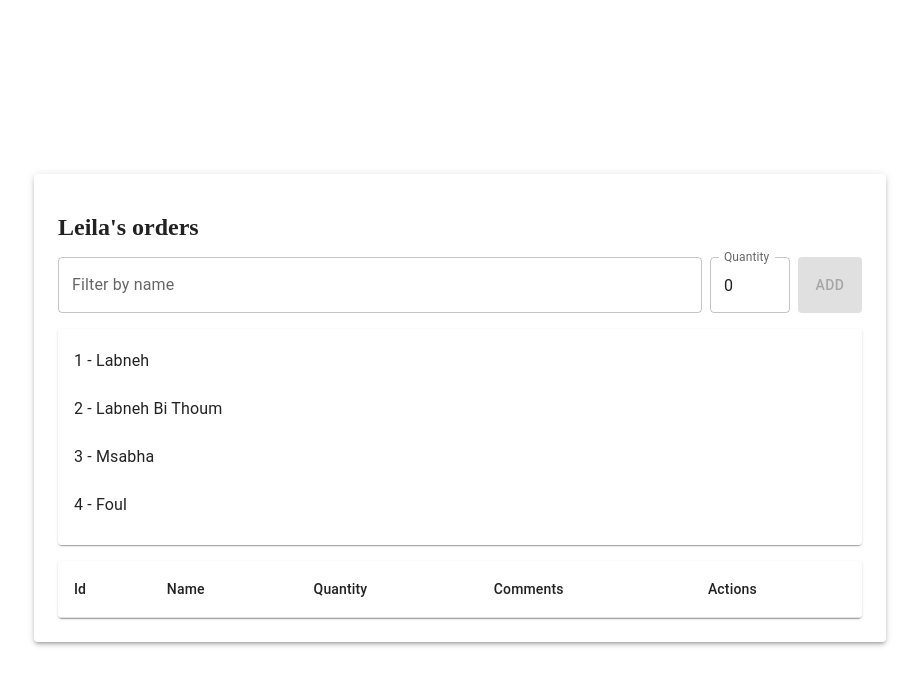
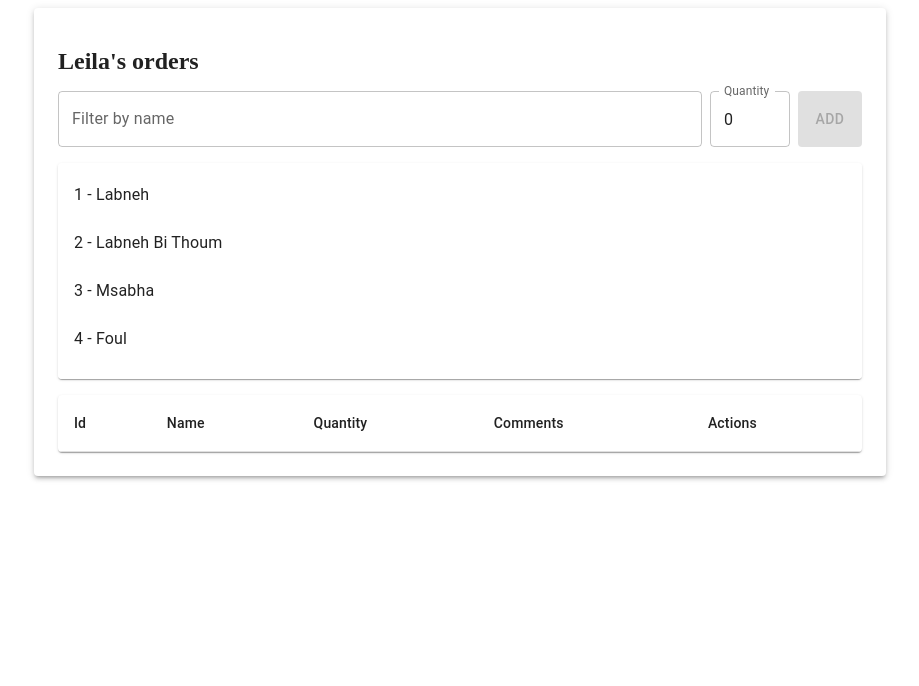
Before and after one commit to heredialucas/leila-app, a React (Vite) app: page / in a window 1280 px wide. Shown: the top 686 px of the page, without its empty margins (180-1099 px from the left). Built offline with nearby package versions, Linux system fonts and the light colour scheme.

Commit message:
position top

```diff
--- a/src/App.jsx
+++ b/src/App.jsx
@@ -122,8 +122,8 @@
     <Box
       sx={{
         display: "flex",
-        justifyContent: "center",
-        alignItems: "center",
+        justifyContent: "start",
+        alignItems: "start",
         minHeight: "100vh",
         bgcolor: "background.default",
       }}
```
